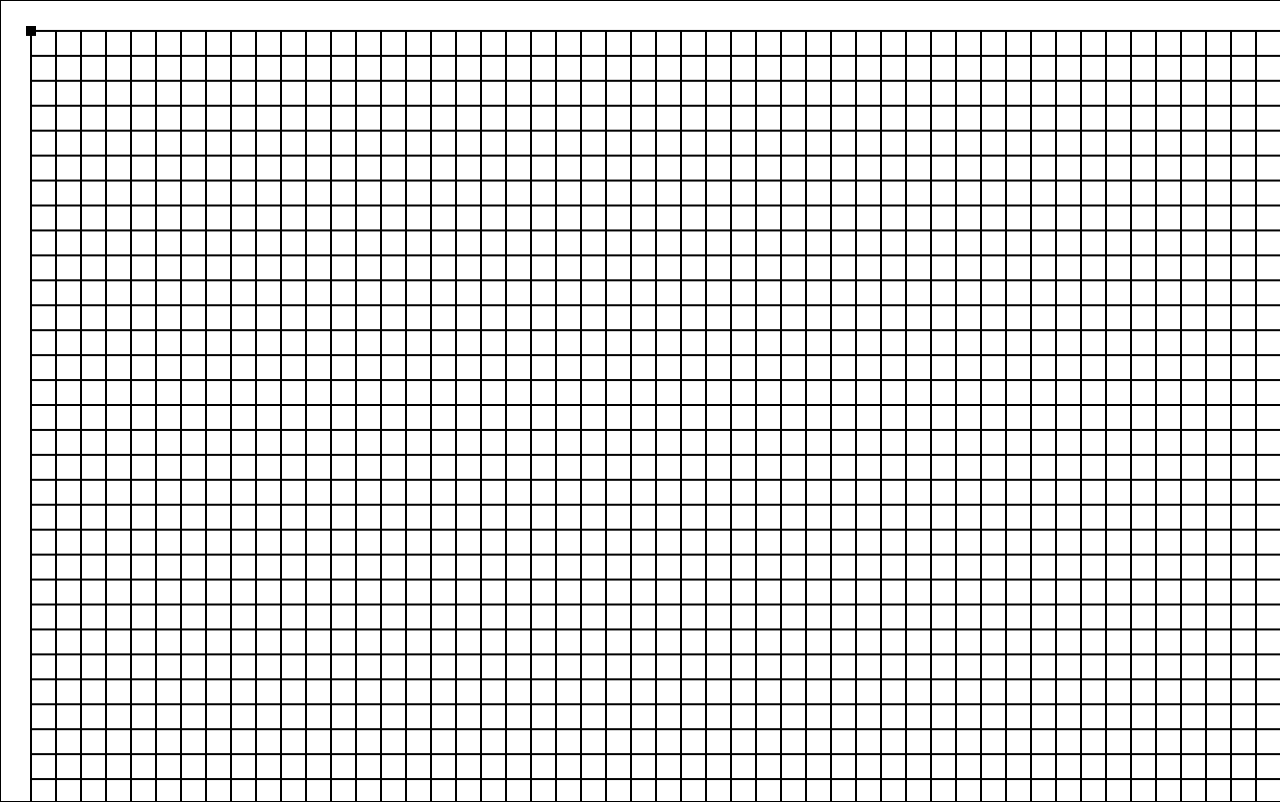
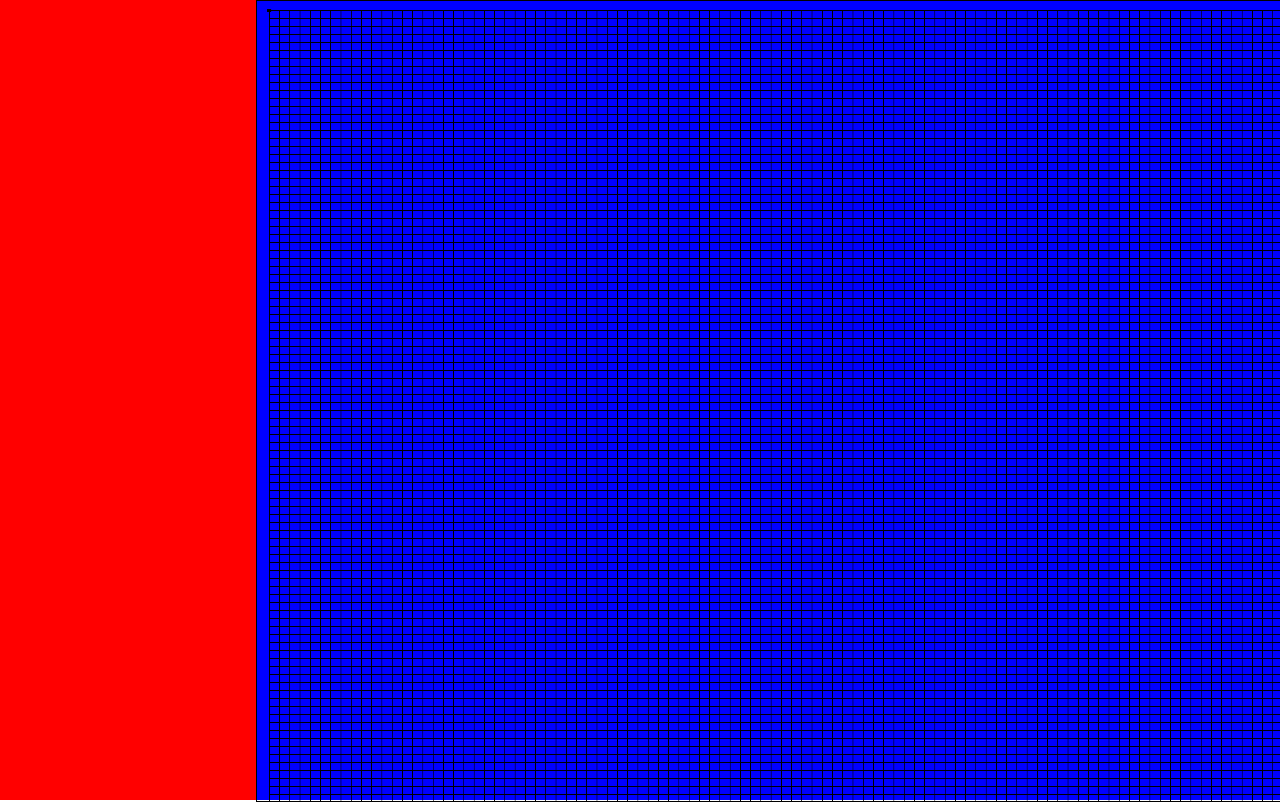
Before and after one commit to MThornell256/GraphThing, a website built with Parcel: page index.html in a window 1280 px wide. Built offline with nearby package versions, Linux system fonts and the light colour scheme; animation ran at ten frames a second.

Commit message:
plying with layout

```diff
--- a/index-style.css
+++ b/index-style.css
@@ -6,6 +6,25 @@ body{
 
 canvas {
     border: solid 1px black;
+
     width: 100%;
     height: 100%;
 }
+
+.content-panel {
+    width: 100%;
+    height: 100vh;
+
+    display: flex;
+    flex-direction: row;
+}
+
+.side-panel {
+    width: 20%;
+    background-color: red;
+}
+
+.canvas-panel {
+    background-color: blue;
+    flex-grow: 1;
+}
--- a/index.html
+++ b/index.html
@@ -3,7 +3,14 @@
         <link rel="stylesheet" href="./index-style.css"/>
     </head>
     <body>
-        <canvas oncontextmenu="return false" id="myCanvas"></canvas>
+        <div class="content-panel">
+            <div class="side-panel"></div>
+            <!-- <div></div> -->
+            <div class="canvas-panel">
+                <canvas oncontextmenu="return false" id="myCanvas"></canvas>
+            </div>
+        </div>
+
         <script src="./src/index.ts"></script>
     </body>
 </html>
--- a/src/canvasRenderer.ts
+++ b/src/canvasRenderer.ts
@@ -59,8 +59,10 @@ export class CanvasRenderer {
 
     setCanvasSize() {
 
-        this.canvas.width = document.documentElement.clientWidth;
-        this.canvas.height = document.documentElement.clientHeight;
+        this.canvas.width = this.gridSize * 100;
+        this.canvas.height = this.gridSize * 100;
+        // this.canvas.width = document.documentElement.clientWidth;
+        // this.canvas.height = document.documentElement.clientHeight;
     }
 
     renderFrame() {
```
